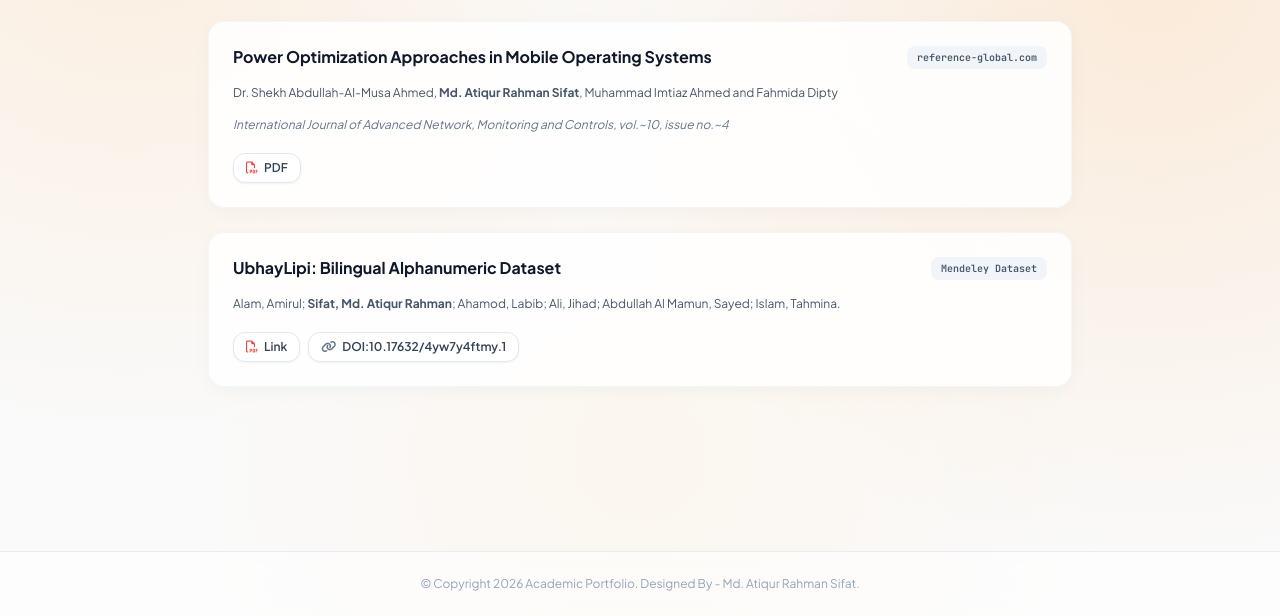
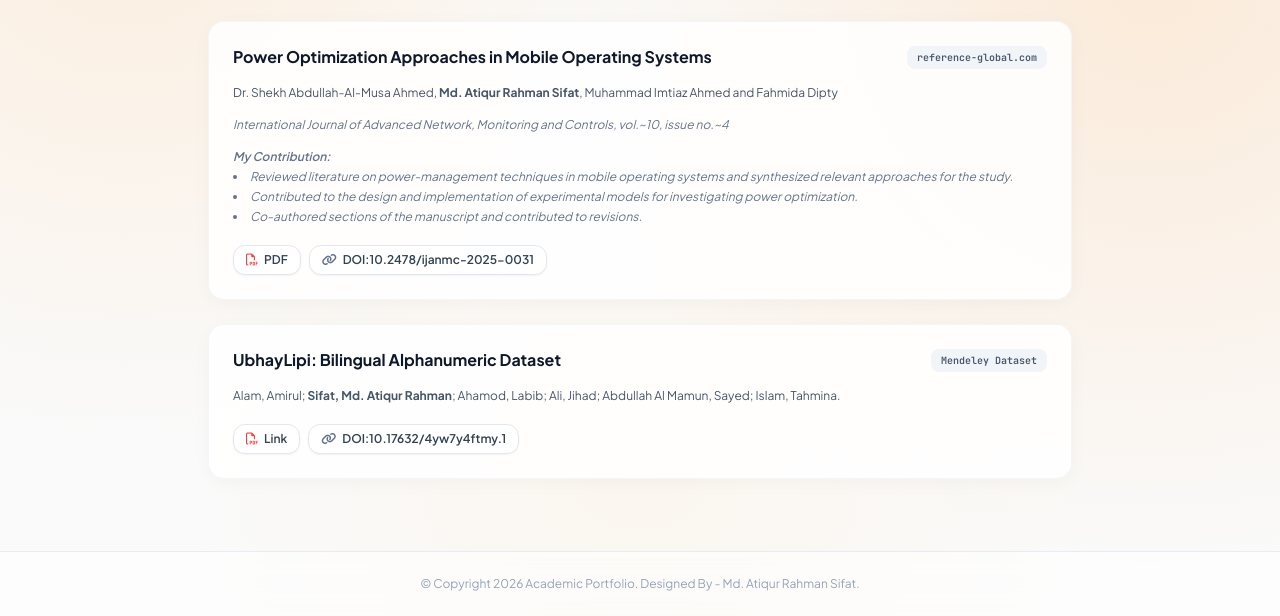
Before and after one commit to AtiqurRahman25/AtiqurRahman25.github.io, a plain HTML site: page publications.html in a window 1280 px wide. Shown: the part 184-800 px from the top of the page. Drawn offline with nearby package versions, Linux system fonts and the light colour scheme; no server answers.

Commit message:
reference-global URL fix along with DOI.

```diff
--- a/publications.html
+++ b/publications.html
@@ -125,12 +125,25 @@
                 </p>
                 <p class="text-xs text-slate-500 italic">International Journal of Advanced Network, Monitoring and
                     Controls, vol.~10, issue no.~4</p>
+                <!-- <p class="text-xs text-slate-500 italic">My Contribution: <li></li></p> -->
+                 <div class="text-xs text-slate-500 italic">
+                    <p class="font-semibold mb-1">My Contribution:</p>
+                    <ul class="list-disc list-inside space-y-1">
+                        <li>Reviewed literature on power-management techniques in mobile operating systems and synthesized relevant approaches for the study.</li>
+                        <li>Contributed to the design and implementation of experimental models for investigating power optimization.</li>
+                        <li>Co-authored sections of the manuscript and contributed to revisions.</li>
+                    </ul>
+                </div>
 
                 <div class="flex flex-wrap gap-2 pt-1">
                     <a href="https://www.ijanmc.org/202504/PDF/2025-04-01.pdf"
                         class="px-3 py-1.5 rounded-xl bg-white hover:bg-slate-50 text-slate-700 text-xs font-semibold border border-slate-200 transition shadow-sm flex items-center gap-1.5">
                         <i class="fa-regular fa-file-pdf text-red-500"></i> PDF
                     </a>
+                    <span
+                        class="px-3 py-1.5 rounded-xl bg-white hover:bg-slate-50 text-slate-700 text-xs font-semibold border border-slate-200 transition shadow-sm flex items-center gap-1.5">
+                        <i class="fa-solid fa-link text-slate-500"></i> DOI:10.2478/ijanmc-2025-0031
+                    </span>
                 </div>
             </div>
 
```
